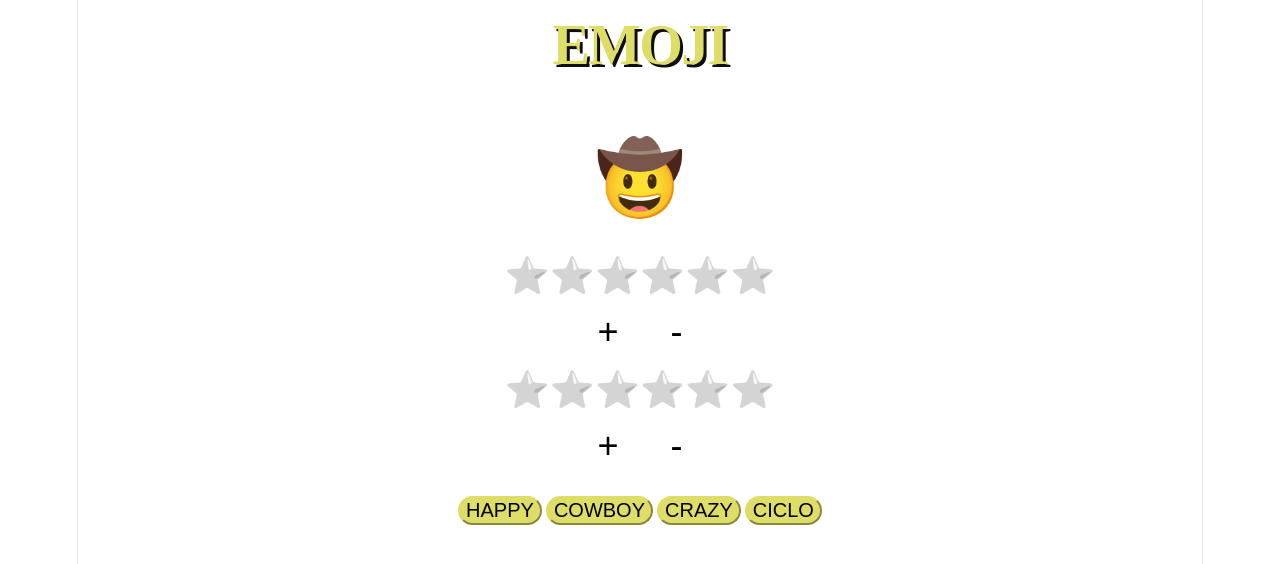
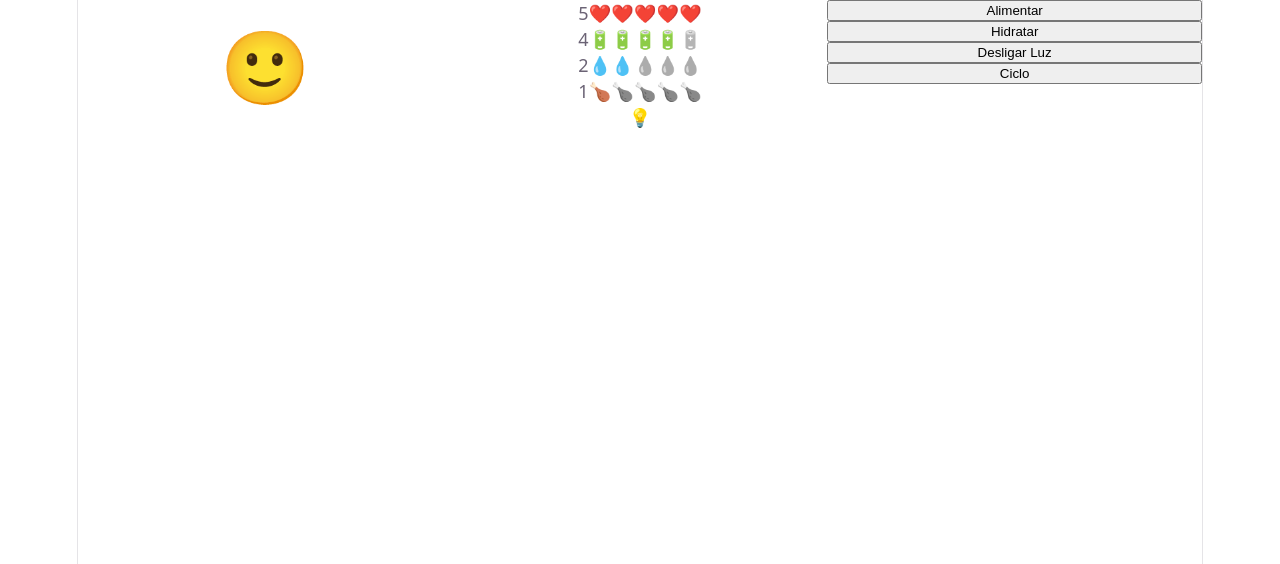
Before and after one commit to ufjf-dcc207/ufjf-dcc207-2026-3-a-atv06-deyvisonfernandes, a React (Vite) app: page / in a window 1280 px wide. Shown: the top 564 px of the page. Built offline with nearby package versions, Linux system fonts and the light colour scheme.

Commit message:
Puxa o codigo da aula passada para continuar com o exercicio

```diff
--- a/src/Atributo.css
+++ b/src/Atributo.css
@@ -1,16 +1,3 @@
-.estrela{
-    font-size: 2em;
-    margin: 2px;
-}
-
-.acao button {
-    background: none;
-    border: none;
-    font-size: 2em;
-    margin: 20px;
-    cursor: pointer;
-}
-
 .inativo {
     filter: grayscale(100%);
 }
--- a/src/Atributo.tsx
+++ b/src/Atributo.tsx
@@ -1,35 +1,12 @@
-import { useState } from "react"
 import "./Atributo.css";
-
-export default function Atributo(){
-        const [status, setStatus] = useState<number>(0);
-    function aumentaStatus(){
-        if(status == 6){
-            setStatus(0);
-        }
-        else{
-            const aux = status
-        setStatus(aux + 1);
-        }
-
-    }
-     function diminuiStatus(){
-        if(status === 0){
-            setStatus(0);
-        }
-        else{
-            const aux = status
-        setStatus(aux - 1);
-        }}
-
-    return(
-        <>
-
-        <div className="estrela"> {"⭐".repeat(status)}
-        <span className="inativo">{"⭐".repeat(6-status)}</span>  </div>
-        <div className="acao">
-        <button onClick={aumentaStatus}>+</button>
-        <button onClick={diminuiStatus}>-</button></div>
-        </>
-    )
+type AtributoProps = {
+    icone: string;
+    valor: number;
 }
+export default function Atributo({ icone, valor }: AtributoProps) {
+    return (
+        <div className="atributo">
+            {valor}{icone.repeat(valor)}<span className="inativo">{icone.repeat(5 - valor)}</span>
+        </div>
+    );
+}
--- a/src/Emoji.css
+++ b/src/Emoji.css
@@ -1,30 +1,13 @@
-.emoji{
-    margin: 1em;
-    font-size: 4em;
+.emoji {
+    display: grid;
+    grid-template-columns: repeat(3, 1fr);
+    & .face {
+        font-size: 4em;
+        display: grid;
+        place-content: center;
+    }
+    & .acoes, & .atributos  {
+        display: flex;
+        flex-direction: column;
+    }
 }
-
-.acoes{
-    display: flex;
-    flex-direction: row;
-    width: 50%;
-    gap: 4px;
-    padding: 8px;
-    justify-content: center;
-    align-self: center;
-}
-
-.acoes button{
-    font-size: 20px;
-    color: black;
-    background-color: rgb(221, 221, 104);
-    border-color: rgb(221, 221, 104);
-    border-radius: 100px;
-    cursor: pointer;
-}
-
-.texto{
-    font-family: "Times New Roman", Times, serif;
-    font-weight: 900;
-    color: rgb(221, 221, 104);
-    text-shadow: 3px 3px #0f0e0e;
-}
--- a/src/Emoji.tsx
+++ b/src/Emoji.tsx
@@ -1,75 +1,91 @@
 import { useState } from "react";
 import "./Emoji.css";
 import Atributo from "./Atributo";
+import type { EMOJI_KEYS } from "./types";
 
-type EMOJI_KEYS = "happy" | "cowboy" | "crazy";
 
 const EMOJI_MAP = new Map<EMOJI_KEYS, string>([
-    ["happy", "😁"],
-    ["cowboy", "🤠"],
-    ["crazy", "🤪"],
+    ["happy", "🙂"],
+    ["sick", "🤢"],
+    ["dead", "😵"],
 ]);
 
 
 
+export default function Emoji() {
 
-export default function Emoji(){
+    const [emoji, setEmoji] = useState <EmojiType>({
+        agua:1,
+        comida:2,
+        energia: 3,
+        luz: true,
+        vida:5
+    });
 
-    const [status, setStatus] = useState<EMOJI_KEYS>("cowboy")
+    const [vida, setVida] = useState<number>(5);
+    const [energia, setEnergia] = useState<number>(4);
+    const [comida, setComida] = useState<number>(1);
+    const [agua, setAgua] = useState<number>(2);
+    const [luz, setLuz] = useState<boolean>(true);
 
-    function happyClick(){
-        console.log("Status", status);
-        console.log("Happy!");
-        setStatus("happy");
-        console.log("Status", status);
+    function alimentarClick() {
+        if(vida === 0) return;
+        setComida(Math.min(5, comida + 1));
     }
-    function cowboyClick(){
-        console.log("Status", status);
-        console.log("Cowboy!");
-        setStatus("cowboy");
-        console.log("Status", status);
+    function hidratarClick() {
+        if(vida === 0) return;
+        setAgua(Math.min(5, agua + 1));
     }
-
-    function crazyClick(){
-        console.log("Status", status);
-        console.log("Crazy!");
-        setStatus("crazy");
-        console.log("Status", status);
+    function altenarLuzClick() {
+        setLuz(!luz);
     }
-
-    function cicloClick(){
-        switch(status){
-            case "cowboy":
-                happyClick();
-                break;
-            case "happy":
-                crazyClick();
-                break;
-            case "crazy":
-                cowboyClick();
-                break;
-            default:
-                happyClick();
-                break;
+    function cicloClick() {
+        if(vida === 0) return;
+        setComida(Math.max(0, comida - 1));
+        if (comida === 0) {
+            setVida(Math.max(0, vida - 1));
+        }
+        setAgua(Math.max(0, agua - 1));
+        if (agua === 0) {
+            setVida((prevVida) => Math.max(0, prevVida - 1));
+        }
+        if (luz) {
+            setEnergia(Math.max(0, energia - 1));
+            if (energia === 0) {
+                setVida((prevVida) => Math.max(0, prevVida - 1));
+            }
+        } else {
+            setEnergia(Math.min(5, energia + 1));
         }
     }
 
-    return(
-        <>
-        <h1 className="texto">EMOJI</h1>
-        <div className="emoji" >
-            {EMOJI_MAP.get(status) || "🤔"}
+    let status = EMOJI_MAP.get("happy");
+    if (agua === 0 || comida === 0 || energia === 0) {
+        status = EMOJI_MAP.get("sick");
+    }
+    if (vida === 0) {
+        status = EMOJI_MAP.get("dead");
+    }
+
+
+    return (
+        <div className="emoji">
+            <div className="face">
+                {status}
             </div>
-        <div>
-            <Atributo/>
-            <Atributo/>
+            <div className="atributos">
+                <Atributo icone="❤️" valor={vida} />
+                <Atributo icone="🔋" valor={energia} />
+                <Atributo icone="💧" valor={agua} />
+                <Atributo icone="🍗" valor={comida} />
+                {luz && "💡"}
+            </div>
+            <div className="acoes">
+                <button onClick={alimentarClick}>Alimentar</button>
+                <button onClick={hidratarClick}>Hidratar</button>
+                <button onClick={altenarLuzClick}>{luz ? 'Desligar' : 'Ligar'} Luz</button>
+                <button onClick={cicloClick}>Ciclo</button>
+            </div>
         </div>
-           <div className="acoes">
-            <button onClick = {happyClick}>HAPPY</button>
-            <button onClick = {cowboyClick}>COWBOY</button>
-            <button onClick = {crazyClick}>CRAZY</button>
-            <button onClick={cicloClick}>CICLO</button>
-            </div>
-           </>
-    )
+    );
 }
--- /dev/null
+++ b/src/types.tsx
@@ -0,0 +1 @@
+export type EMOJI_KEYS = "happy" | "sick" | "dead";
```
